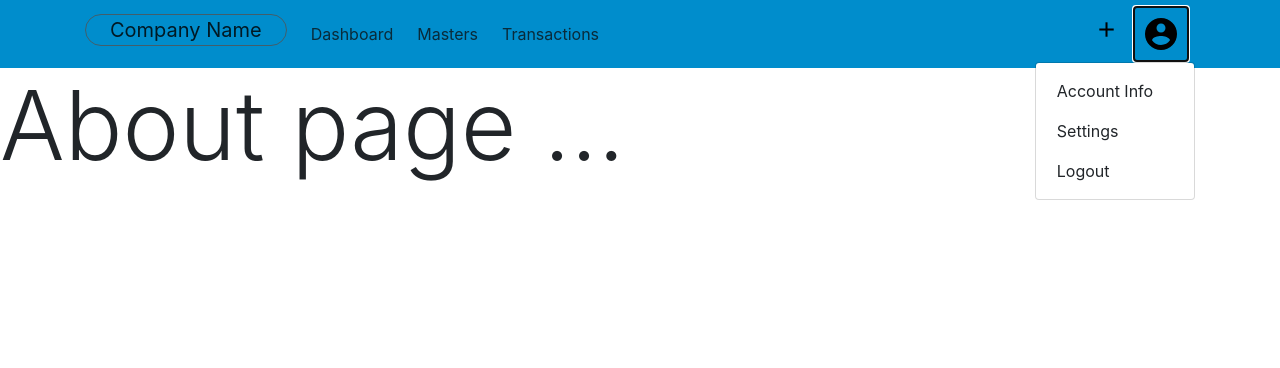
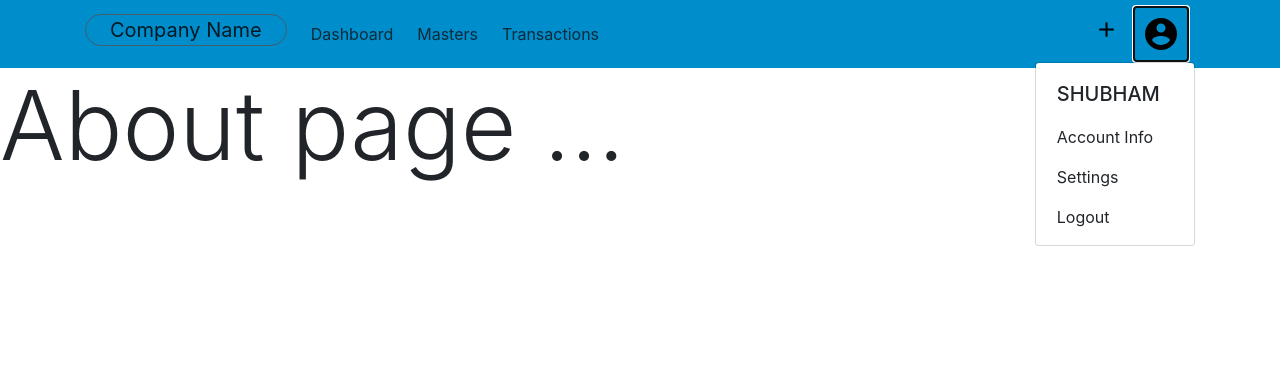
Before and after one commit to shubhams1997/acsystem, a Flask app: page /about in a window 1280 px wide, after a click that opens the changed part. Shown: the top 368 px of the page. Run offline with Flask 2, Linux system fonts and the light colour scheme; a user stored in the database is signed in; some libraries are stand-ins or nearby versions.

Commit message:
updated company template

```diff
--- a/acsystem/routes.py
+++ b/acsystem/routes.py
@@ -1,4 +1,4 @@
-from flask import render_template, url_for, flash, redirect, jsonify
+from flask import render_template, url_for, flash, redirect
 from acsystem import app, bcrypt, db
 from acsystem.forms import LoginForm, RegisterForm, CompanyForm
 from acsystem.models import User, Company, Countries, States
@@ -14,12 +14,12 @@ def about():
 
 @app.route("/login", methods=['GET','POST'])
 def login():
+    if current_user.is_authenticated:
+        return redirect(url_for('dashboard'))
     form = LoginForm()
-    print("after form login")
     if form.validate_on_submit():
         print(form.email.data)
         user = User.query.filter_by(email = form.email.data).first()
-        print("after query")
         if user and bcrypt.check_password_hash(user.password, form.password.data):
             login_user(user, remember=form.remember.data)
             flash("You loged in Successfully!","success")
--- a/acsystem/static/main.css
+++ b/acsystem/static/main.css
@@ -10,5 +10,15 @@
     top:0;
 }
 
+#uprofilehead{
+    font-size: 20px;
+    font-weight: 500;
+    text-transform: uppercase;
+}
+
+#uprofilehead:hover{
+    background-color: #c1c1c1 !important;
+}
+
 
 /* # sourceMappingURL=style.css.map */
--- a/acsystem/templates/layout.html
+++ b/acsystem/templates/layout.html
@@ -52,6 +52,7 @@
                     <img src="{{ url_for('static', filename='images/user.png')}}" alt="Account">
                 </a>
                 <div class="dropdown-menu dropdown-menu-right" aria-labelledby="dropaccount">
+                    <a class="dropdown-item" href="#" id="uprofilehead">{{ current_user.first }}</a>
                     <a class="dropdown-item" href="#">Account Info</a>
                     <a class="dropdown-item" href="#">Settings</a>
                     <a class="dropdown-item" href="{{ url_for('logout') }}">Logout</a>
```
Also changed, not shown: 1 other file.
